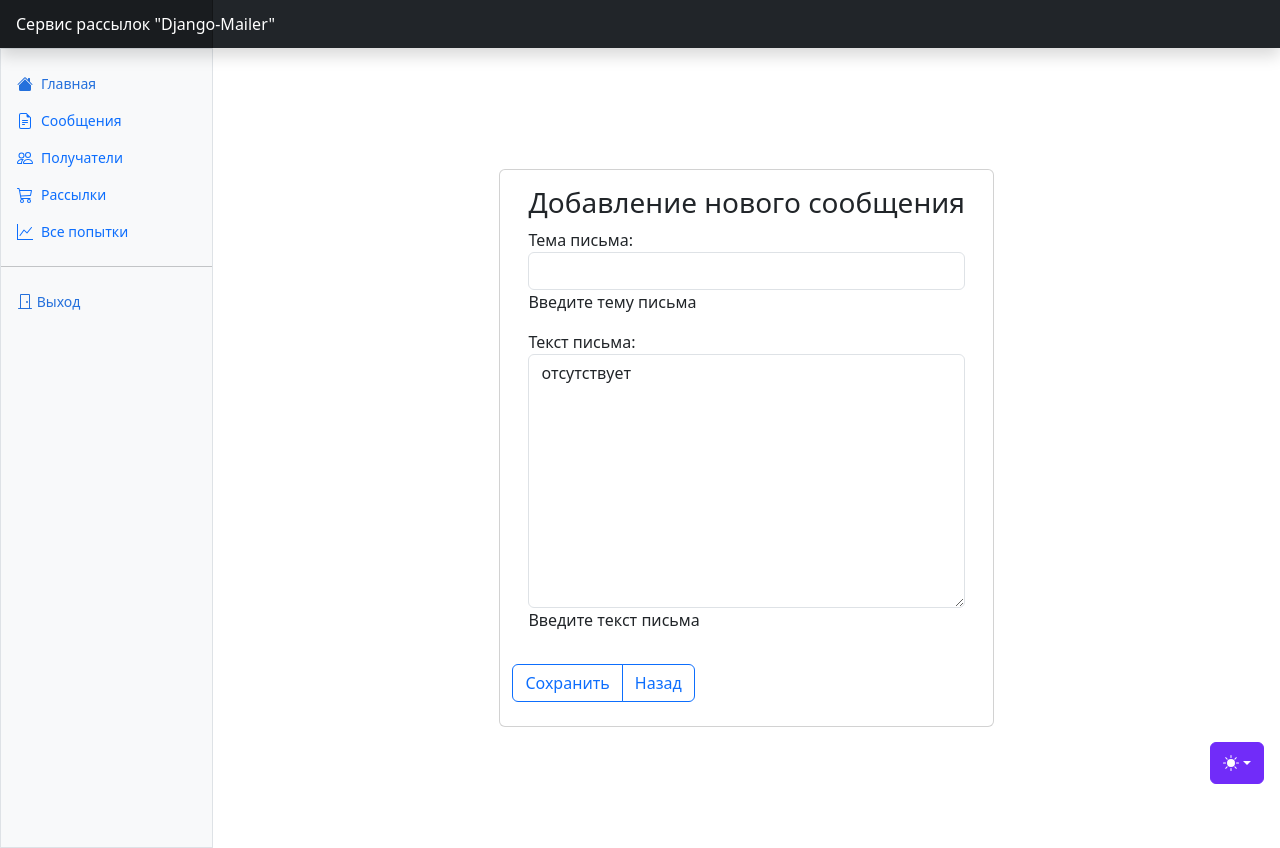
After one commit to Vadimko4/mailing_list_service, a Django app: page /mailer/letters/create/ in a window 1280 px wide. The commit adds this page. Run offline with Django 5.2, Linux system fonts and the light colour scheme; the visitor is signed in with stand-in values (Sample User, id 1); some libraries are stand-ins or nearby versions.

Commit message:
add create letters and delete letters

```diff
--- /dev/null
+++ b/mailer/forms.py
@@ -0,0 +1,19 @@
+from django.forms import BooleanField, ModelForm
+
+from mailer.models import Letter
+
+
+class StyleFormMixin:
+    def __init__(self, *args, **kwargs):
+        super().__init__(*args, **kwargs)
+        for field_name, field in self.fields.items():
+            if isinstance(field, BooleanField):
+                field.widget.attrs['class'] = "form-check-input"
+            else:
+                field.widget.attrs['class'] = "form-control"
+
+
+class LetterForm(StyleFormMixin, ModelForm):
+    class Meta:
+        model = Letter
+        exclude = ('created_at', 'updated_at', 'owner',)
--- /dev/null
+++ b/mailer/templates/mailer/letter_form.html
@@ -0,0 +1,31 @@
+{% extends 'users/base.html' %}
+{% block content %}
+<style>
+    .container {
+    display: flex;
+    justify-content: center; /* Центрирование по горизонтали */
+    align-items: center;    /* Центрирование по вертикали */
+    height: 100vh;          /* Полная высота окна */
+}
+</style>
+<div class="container">
+    <form class="row" method="post" enctype="multipart/form-data">
+            <div class="card">
+                <div class="card-body">
+                    <h3> Добавление нового сообщения </h3>
+                    {% csrf_token %}
+                    {{ form.as_p }}
+                </div>
+                <div class="d-flex justify-content-between align-items-center">
+                    <div class="btn-group mb-4" role="group" aria-label="Basic example">
+                        <button type="submit" class="btn btn-outline-primary">
+                            Сохранить
+                        </button>
+                        <a class="btn btn-outline-primary" href="{% url 'mailer:letter_list' user.pk %}"
+                           role="button">Назад</a>
+                    </div>
+                </div>
+            </div>
+    </form>
+</div>
+{% endblock %}
--- a/mailer/templates/mailer/letter_list.html
+++ b/mailer/templates/mailer/letter_list.html
@@ -20,7 +20,7 @@
         <h4 class="display-7 ">ВАШИ СООБЩЕНИЯ</h4>
     </div>
     <div class="col-3 mt-4 container_r">
-        <a class="btn btn-outline-primary" href="#" role="button">Создать сообщение</a>
+        <a class="btn btn-outline-primary" href="{% url 'mailer:letter_create' %}" role="button">Создать сообщение</a>
     </div>
 </div>
 <div class="table-responsive small">
@@ -42,7 +42,7 @@
             <td>
                 <div class="btn-group" role="group" aria-label="Basic example">
                     <a href="/" class="btn btn-link btn-sm">Изменить</a>
-                    <a href="/" class="btn btn-link btn-sm">Удалить</a>
+                    <a href="{% url 'mailer:letter_delete' letter.pk %}" class="btn btn-link btn-sm">Удалить</a>
                 </div>
             </td>
         </tr>
--- a/mailer/urls.py
+++ b/mailer/urls.py
@@ -3,7 +3,7 @@
 from mailer.apps import MailerConfig
 from django.views.decorators.cache import cache_page
 
-from mailer.views import LetterListView
+from mailer.views import LetterListView, LetterCreateView, LetterDeleteView
 
 app_name = MailerConfig.name
 
@@ -13,8 +13,8 @@
     # path('products/', ProductListView.as_view(), name='home'),
     # path('contacts/', ContactsView.as_view(), name='contacts'),
     # path('products/<int:pk>/', cache_page(60)(ProductDetailView.as_view()), name='product_detail'),
-    # path('products/create/', ProductCreateView.as_view(), name='product_create'),
+    path('letters/create/', LetterCreateView.as_view(), name='letter_create'),
     # path('products/<int:pk>/update/', ProductUpdateView.as_view(), name='product_update'),
-    # path('products/<int:pk>/delete/', ProductDeleteView.as_view(), name='product_delete'),
+    path('letters/<int:pk>/delete/', LetterDeleteView.as_view(), name='letter_delete'),
     # path('categories/<int:pk>/', cache_page(60)(CategoryDetailView.as_view()), name='category_detail'),
 ]
--- a/mailer/views.py
+++ b/mailer/views.py
@@ -1,7 +1,9 @@
 from django.contrib.auth.mixins import LoginRequiredMixin
 from django.shortcuts import render
-from django.views.generic import ListView
+from django.urls import reverse_lazy
+from django.views.generic import ListView, CreateView, DeleteView
 
+from mailer.forms import LetterForm
 from mailer.models import Letter
 from mailer.services import get_owner_letters_from_cache
 
@@ -12,3 +14,23 @@
     def get_queryset(self):
         owner_id = self.request.user.id  # Получение id текущего пользователя
         return get_owner_letters_from_cache(owner_id)
+
+
+class LetterCreateView(LoginRequiredMixin, CreateView):
+    model = Letter
+    form_class = LetterForm
+
+    def get_success_url(self):
+        return reverse_lazy('mailer:letter_list', kwargs={'pk': self.request.user.pk})
+
+    # Чтобы автоматически установить текущего пользователя как владельца
+    def form_valid(self, form):
+        form.instance.owner = self.request.user
+        return super().form_valid(form)
+
+
+class LetterDeleteView(LoginRequiredMixin, DeleteView):
+    model = Letter
+
+    def get_success_url(self):
+        return reverse_lazy('mailer:letter_list', kwargs={'pk': self.request.user.pk})
--- a/users/templates/index.html
+++ b/users/templates/index.html
@@ -7,7 +7,9 @@
                 <h4 class="my-0 font-weight-normal text-center">ПИСЬМА</h4>
             </div>
             <div class="card-body" align="center">
-                <img src="/media/img/letters.jpg" alt="письма" height="150">
+                <a href="{% url 'mailer:letter_list' user.pk %}">
+                    <img src="/media/img/letters.jpg" alt="письма" height="150">
+                </a>
             </div>
             <h9 class="my-0 font-weight-normal text-center mb-4">Количество писем в базе: 7</h9>
         </div>
```
Also changed, not shown: mailer/templates/mailer/letter_confirm_delete.html (added, +29 -0 lines).
